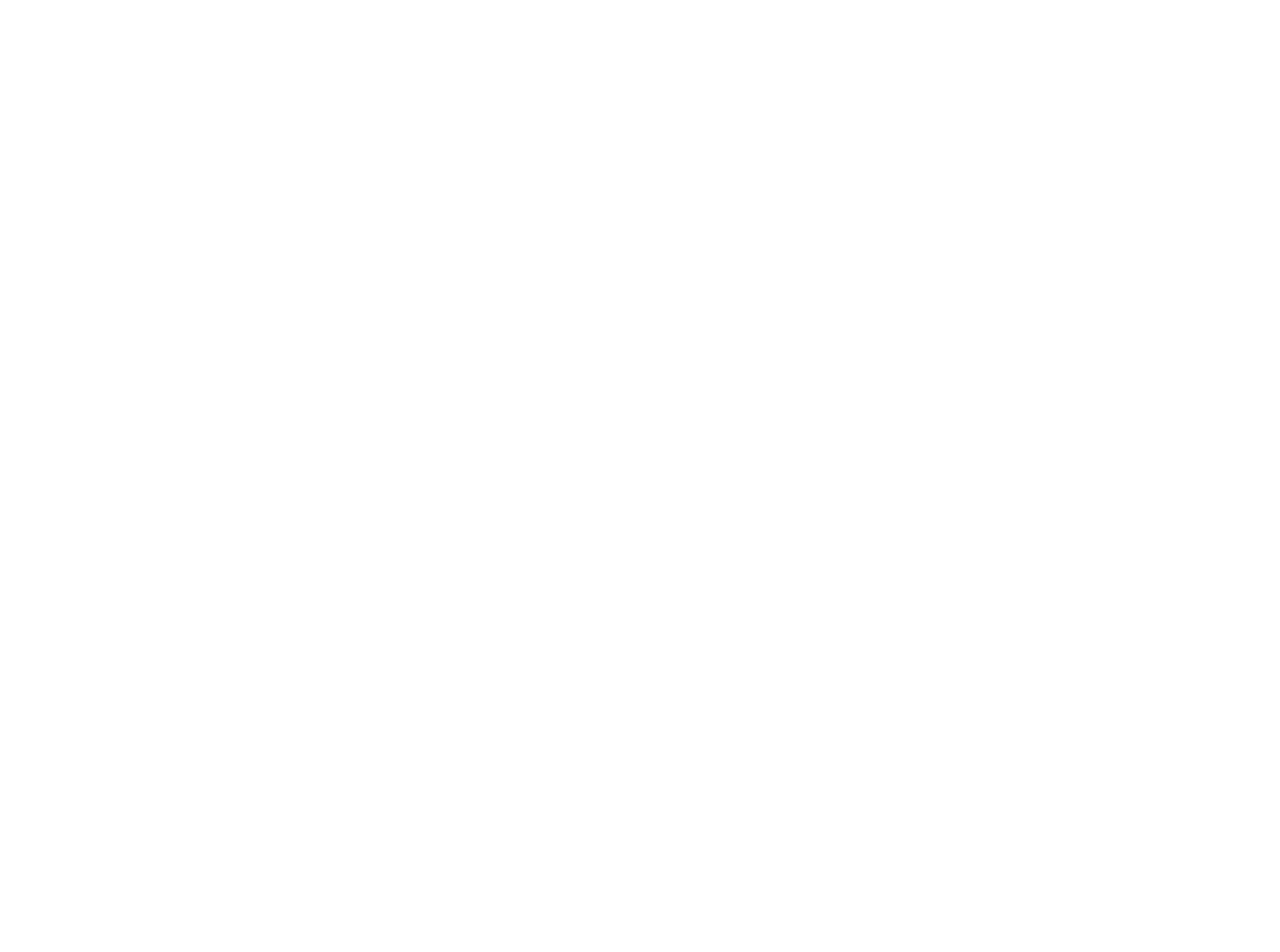
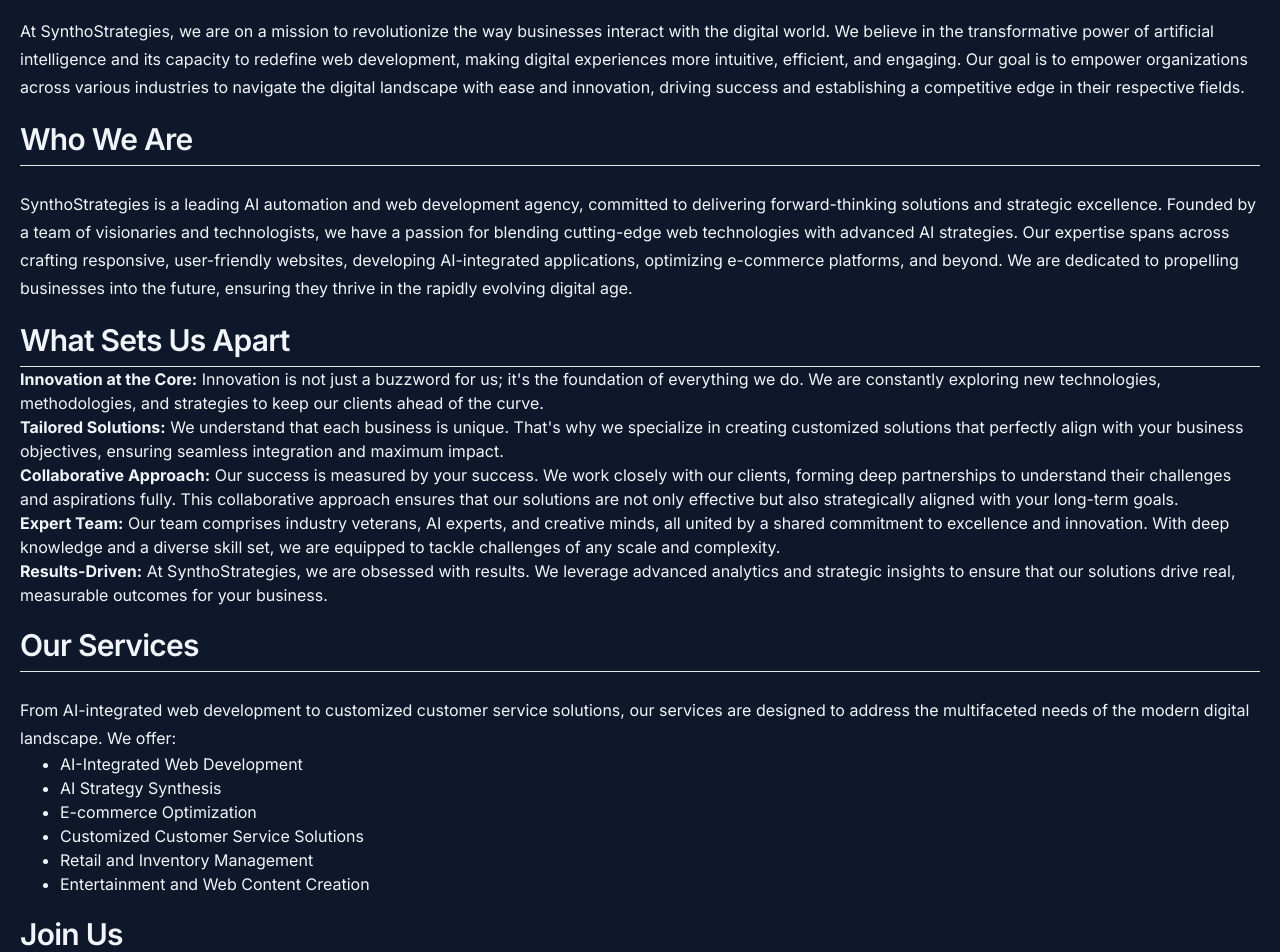
Before and after one commit to andypsu5155/nextjs-synthostrategies, a Next.js app: page /about in a window 1280 px wide. Shown: the part 320-1272 px from the top of the page. Before the commit the page ends 800 px from the top, so only its background shows below. Built offline with nearby package versions, Linux system fonts and the light colour scheme.

Commit message:
Added content to about page

```diff
--- a/app/about/page.tsx
+++ b/app/about/page.tsx
@@ -1,5 +1,104 @@
+import ContactUs from "@/components/contact-us";
 import React from "react";
 
 export default function About() {
-  return <div>About</div>;
+  return (
+    <>
+      <section id="about" className="px-5 py-5 bg-slate-900 text-slate-100">
+        <h1 className="">About SynthoStrategies</h1>
+        <div id="mission">
+          <h2 className="!mt-5">Our Mission</h2>
+          <p>
+            At SynthoStrategies, we are on a mission to revolutionize the way
+            businesses interact with the digital world. We believe in the
+            transformative power of artificial intelligence and its capacity to
+            redefine web development, making digital experiences more intuitive,
+            efficient, and engaging. Our goal is to empower organizations across
+            various industries to navigate the digital landscape with ease and
+            innovation, driving success and establishing a competitive edge in
+            their respective fields.
+          </p>
+        </div>
+        <div id="who-we-are">
+          <h2 className="!mt-5">Who We Are</h2>
+          <p>
+            SynthoStrategies is a leading AI automation and web development
+            agency, committed to delivering forward-thinking solutions and
+            strategic excellence. Founded by a team of visionaries and
+            technologists, we have a passion for blending cutting-edge web
+            technologies with advanced AI strategies. Our expertise spans across
+            crafting responsive, user-friendly websites, developing
+            AI-integrated applications, optimizing e-commerce platforms, and
+            beyond. We are dedicated to propelling businesses into the future,
+            ensuring they thrive in the rapidly evolving digital age.
+          </p>
+        </div>
+        <div id="what-sets-us-apart">
+          <h2 className="!mt-5">What Sets Us Apart</h2>
+          <ul>
+            <li>
+              <strong>Innovation at the Core:</strong> Innovation is not just a
+              buzzword for us; it's the foundation of everything we do. We are
+              constantly exploring new technologies, methodologies, and
+              strategies to keep our clients ahead of the curve.
+            </li>
+            <li>
+              <strong>Tailored Solutions:</strong> We understand that each
+              business is unique. That's why we specialize in creating
+              customized solutions that perfectly align with your business
+              objectives, ensuring seamless integration and maximum impact.
+            </li>
+            <li>
+              <strong>Collaborative Approach:</strong> Our success is measured
+              by your success. We work closely with our clients, forming deep
+              partnerships to understand their challenges and aspirations fully.
+              This collaborative approach ensures that our solutions are not
+              only effective but also strategically aligned with your long-term
+              goals.
+            </li>
+            <li>
+              <strong>Expert Team:</strong> Our team comprises industry
+              veterans, AI experts, and creative minds, all united by a shared
+              commitment to excellence and innovation. With deep knowledge and a
+              diverse skill set, we are equipped to tackle challenges of any
+              scale and complexity.
+            </li>
+            <li>
+              <strong>Results-Driven:</strong> At SynthoStrategies, we are
+              obsessed with results. We leverage advanced analytics and
+              strategic insights to ensure that our solutions drive real,
+              measurable outcomes for your business.
+            </li>
+          </ul>
+        </div>
+        <div id="our-services">
+          <h2 className="!mt-5">Our Services</h2>
+          <p>
+            From AI-integrated web development to customized customer service
+            solutions, our services are designed to address the multifaceted
+            needs of the modern digital landscape. We offer:
+          </p>
+          <ul className="list-disc pl-10">
+            <li>AI-Integrated Web Development</li>
+            <li>AI Strategy Synthesis</li>
+            <li>E-commerce Optimization</li>
+            <li>Customized Customer Service Solutions</li>
+            <li>Retail and Inventory Management</li>
+            <li>Entertainment and Web Content Creation</li>
+          </ul>
+        </div>
+        <div id="join-us">
+          <h2 className="!mt-5">Join Us</h2>
+          <p className="">
+            Embark on a journey of digital transformation with SynthoStrategies.
+            Let us synthesize the strategies that will drive your business
+            forward into a future of enhanced efficiency, profitability, and
+            competitiveness. Contact us today to discover how we can help you
+            achieve AI-powered success.
+          </p>
+        </div>
+      </section>
+      <ContactUs />
+    </>
+  );
 }
--- a/app/globals.css
+++ b/app/globals.css
@@ -1,6 +1,16 @@
 @tailwind base;
 @tailwind components;
 @tailwind utilities;
+
+h1 {
+  @apply scroll-m-20 text-4xl font-extrabold tracking-tight lg:text-5xl;
+}
+h2 {
+  @apply scroll-m-20 border-b pb-2 text-3xl font-semibold tracking-tight first:mt-0;
+}
+p {
+  @apply leading-7 [&:not(:first-child)]:mt-6;
+}
 
 @layer base {
   :root {
@@ -65,12 +75,3 @@
     --ring: 212.7 26.8% 83.9%;
   }
 }
-
-@layer base {
-  * {
-    @apply border-border;
-  }
-  body {
-    @apply bg-background text-foreground;
-  }
-}
--- a/components/what-we-do.tsx
+++ b/components/what-we-do.tsx
@@ -5,8 +5,8 @@ import Image from "next/image";
 export default function WhatWeDo() {
   return (
     <div className="p-10 flex flex-col items-center w-full relative text-white bg-black">
-      <h1 className="text-5xl font-bold mb-3">What We Do:</h1>
-      <p className="text-xl indent-7">
+      <h1 className="">What We Do:</h1>
+      <p className="">
         At SynthoStrategies, we specialize in crafting tailored solutions that
         strategically integrate AI automation into your business processes,
         enabling you to stay competitive in today&apos;s rapidly evolving
@@ -14,10 +14,8 @@ export default function WhatWeDo() {
         advanced AI capabilities to deliver the following key services:
       </p>
       <Image src={image2} alt="" className="w-[50%] 2xl:w-[12%] mx-auto mt-5" />
-      <h2 className="text-2xl font-bold mt-8">
-        AI-Integrated Web Development:
-      </h2>
-      <p className="text-xl indent-7">
+      <h2 className="mt-5">AI-Integrated Web Development:</h2>
+      <p className="">
         Leverage our expertise in crafting responsive, user-friendly websites
         and applications that are not just visually appealing but smart. By
         integrating AI into web development, we offer personalized user
@@ -26,42 +24,36 @@ export default function WhatWeDo() {
         is powerful, effective, and tailored to meet the evolving needs of your
         audience.
       </p>
-      <h2 className="text-2xl font-bold mt-6">AI Strategy Synthesis:</h2>
-      <p className="text-xl indent-7">
+      <h2 className="mt-5">AI Strategy Synthesis:</h2>
+      <p className="">
         We deepen our collaboration with your team to align AI and web
         technologies with your business objectives, ensuring a seamless
         integration that maximizes efficiency, engagement, and productivity
         across all digital fronts.
       </p>
-      <h2 className="text-2xl font-bold mt-6">E-commerce Optimization:</h2>
-      <p className="text-xl indent-7">
+      <h2 className="mt-5">E-commerce Optimization:</h2>
+      <p className="">
         Our enhanced e-commerce solutions now encompass advanced web development
         techniques and AI-driven tools for an unbeatable online shopping
         experience. From AI-based chat support and personalized shopping
         recommendations to dynamic pricing models, we help you captivate and
         retain customers.
       </p>
-      <h2 className="text-2xl font-bold mt-6">
-        Customized Customer Service Solutions:
-      </h2>
-      <p className="text-xl indent-7">
+      <h2 className="mt-5">Customized Customer Service Solutions:</h2>
+      <p className="">
         Including AI-powered chatbots and interactive web interfaces, our
         customer service solutions are designed to deliver immediate,
         personalized support, improving customer satisfaction and loyalty.
       </p>
-      <h2 className="text-2xl font-bold mt-6">
-        Retail and Inventory Management:
-      </h2>
-      <p className="text-xl indent-7">
+      <h2 className="mt-5">Retail and Inventory Management:</h2>
+      <p className="">
         Optimize your online and physical store operations with our AI and web
         development solutions. Enjoy features like real-time inventory tracking,
         predictive analytics for demand forecasting, and an optimized online
         shopping interface.
       </p>
-      <h2 className="text-2xl font-bold mt-6">
-        Entertainment and Web Content Creation:
-      </h2>
-      <p className="text-xl indent-7">
+      <h2 className="mt-5">Entertainment and Web Content Creation:</h2>
+      <p className="">
         Collaborate with us to leverage AI for automating content creation and
         to develop dynamic, content-rich web platforms that engage and entertain
         your audience, ensuring they keep coming back for more.
--- a/components/who-are-we.tsx
+++ b/components/who-are-we.tsx
@@ -5,8 +5,8 @@ import image1 from "../public/images/image1-lq.webp";
 export default function WhoAreWe() {
   return (
     <div className=" flex flex-col items-center p-3 2xl:py-[5rem] text-slate-100 w-full relative bg-slate-900 2xl:bg-transparent">
-      <h1 className="text-5xl font-bold mb-3">Who are we?</h1>
-      <p className="text-xl indent-7">
+      <h1 className="">Who are we?</h1>
+      <p className="">
         SynthoStrategies is a dynamic AI automation and web development agency
         dedicated to propelling businesses across diverse industries into the
         future. Our mission is to empower organizations by blending cutting-edge
```
